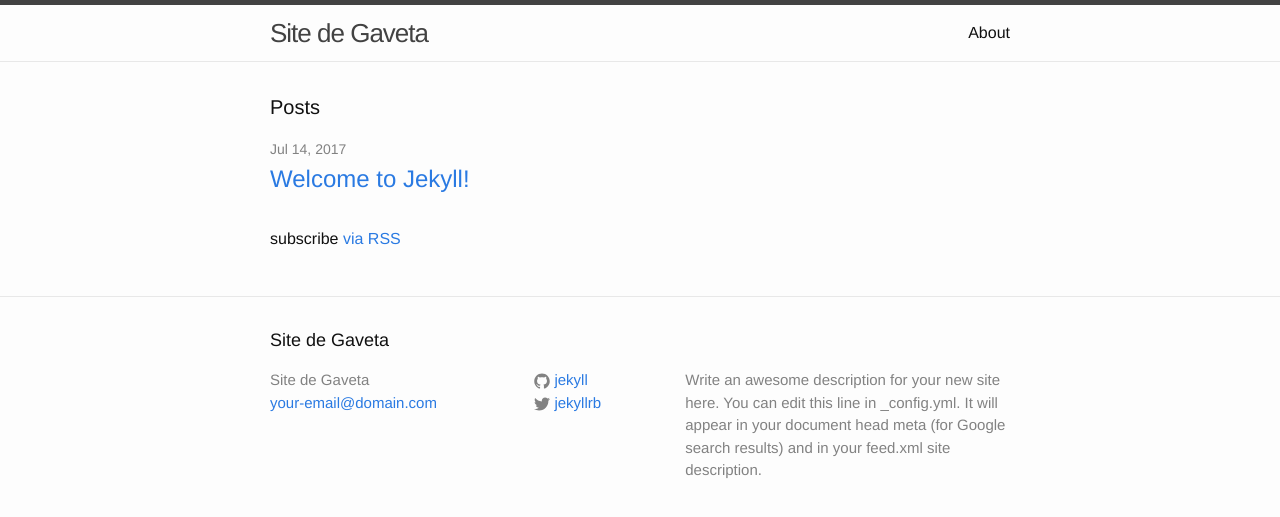
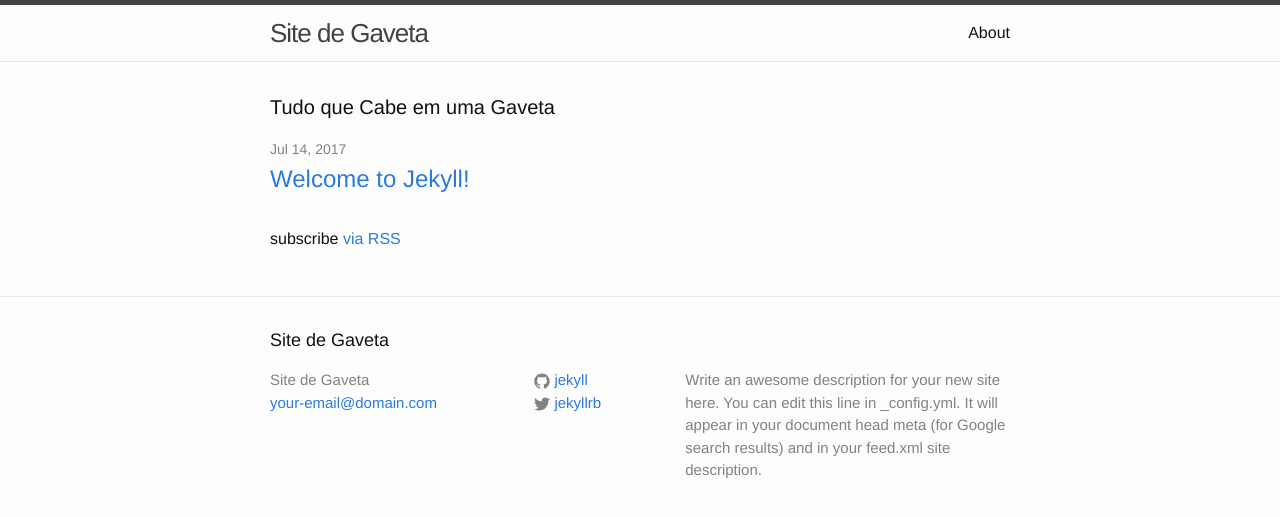
Before and after one commit to Henqb/henqb, a Jekyll site: the page built from index.html, in a window 1280 px wide. Shown: the top 517 px of the page. Built offline with Jekyll 4.4.1, drawn with Linux system fonts in a browser that asks for light colours.

Commit message:
Update index.html

```diff
--- a/index.html
+++ b/index.html
@@ -4,7 +4,7 @@
 
 <div class="home">
 
-  <h1 class="page-heading">Posts</h1>
+  <h1 class="page-heading">Tudo que Cabe em uma Gaveta</h1>
 
   <ul class="post-list">
     {% for post in site.posts %}
```
